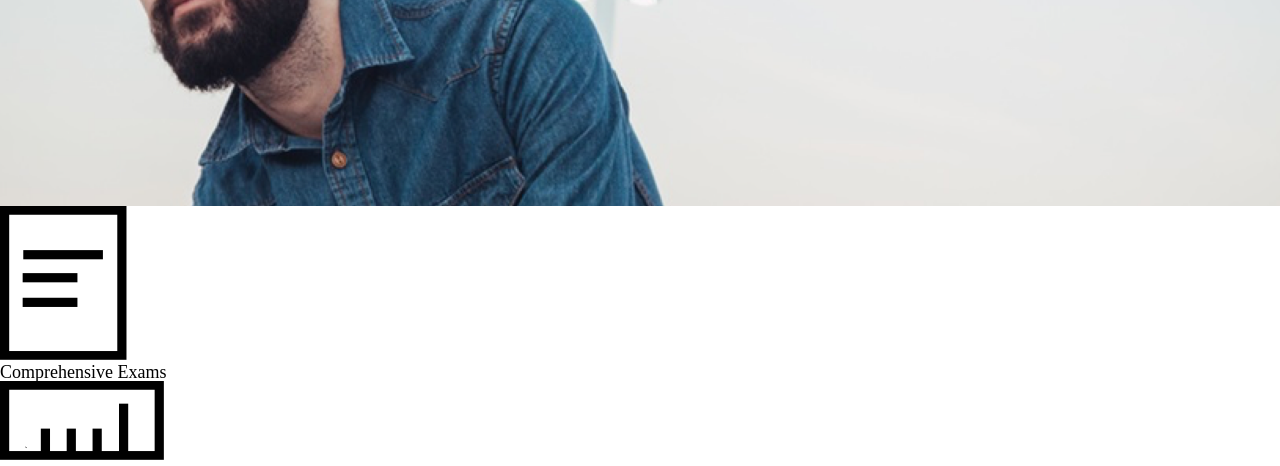
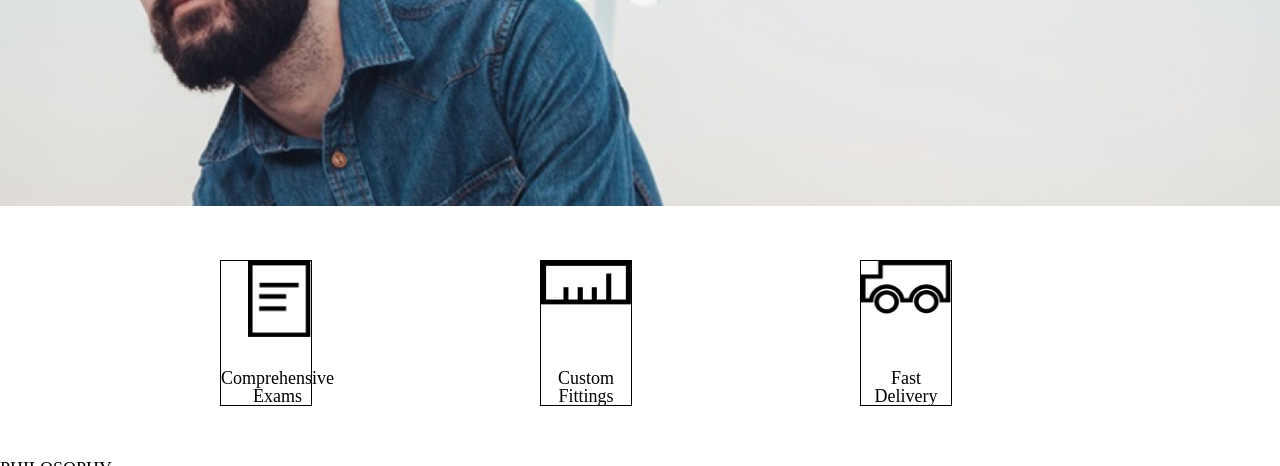
Before and after one commit to Bananenjonas/TortoiseshellOptics, a plain HTML site: page index.html in a window 1280 px wide. Shown: the part 334-800 px from the top of the page. Drawn offline with Linux system fonts and the light colour scheme.

Commit message:
Features finished

```diff
--- a/index.html
+++ b/index.html
@@ -22,7 +22,6 @@
         </nav>
       </div>
 
-
       <!-- Header -->
         <h1>DON'T JUST LOOK, SEE.</h1>
 
@@ -30,13 +29,23 @@
 
 
     <!-- Features -->
-    <img src="ressources\images\paper-icon.png" alt="Paper Icon">
-    <p>Comprehensive Exams</p>
+    <section id="features" class="container">
+      <div class="icon">
+        <img id="paper" src="ressources\images\paper-icon.png" alt="Paper Icon">
+        <p>Comprehensive Exams</p>
+      </div>
 
-    <img src="ressources\images\ruler-icon.png" alt="Ruler Icon">
-    <p>Custom Fittings</p>
+      <div class="icon">
+        <img src="ressources\images\ruler-icon.png" alt="Ruler Icon">
+        <p>Custom Fittings</p>
+      </div>
 
-    <img src="ressources\images\truck-icon.png" alt="Truck Icon">
+      <div class="icon">
+        <img src="ressources\images\truck-icon.png" alt="Truck Icon">
+        <p>Fast Delivery</p>
+      </div>
+    </section>
+
 
     <!-- Philosophy/Appointments -->
     <h2>PHILOSOPHY</h2>
--- a/ressources/css/style.css
+++ b/ressources/css/style.css
@@ -66,7 +66,48 @@ nav p {
 
 
 /*Features*/
+#features {
+  display: flex;
+  justify-content: space-around;
+}
 
+.icon {
+  margin-top: 3rem;
+  margin-bottom: 3rem;
+  margin-right: 6rem;
+  height: 8rem;
+  width: 5rem;
+  display: block;
+  justify-content: center;
+  border: 1px solid black;
+  position: relative;
+
+}
+
+.icon img {
+  max-width: 100%;
+  height: auto;
+  display: block;
+  max-height: 100%;
+  width: auto;
+  margin: auto;
+
+}
+
+.icon p {
+  display: block;
+  position: absolute;
+  bottom: 0;
+  text-align: center;
+  justify-content: center;
+
+}
+
+#paper  {
+  width: 3.5rem;
+  display: flex;
+  margin-right: 0;
+}
 
 /*Philosophy/Appointments*/
 
```
